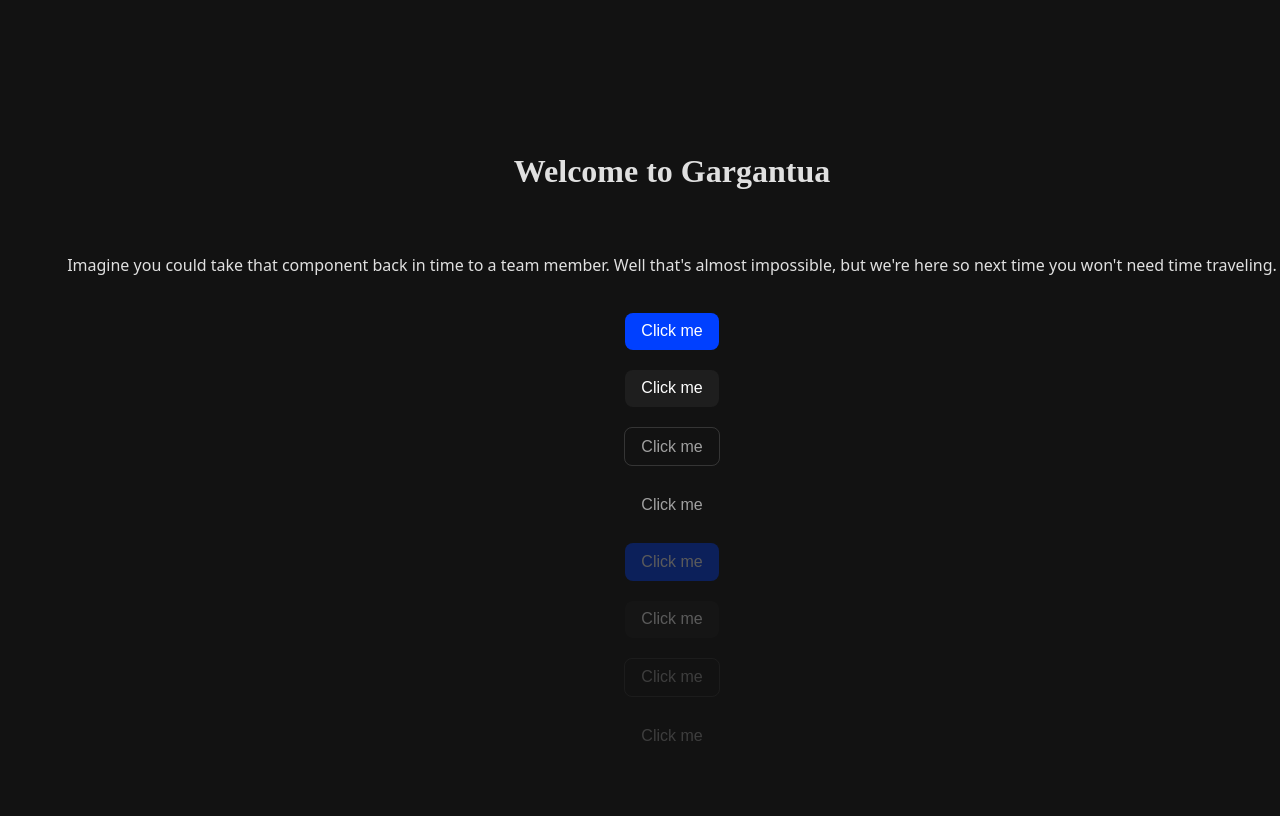
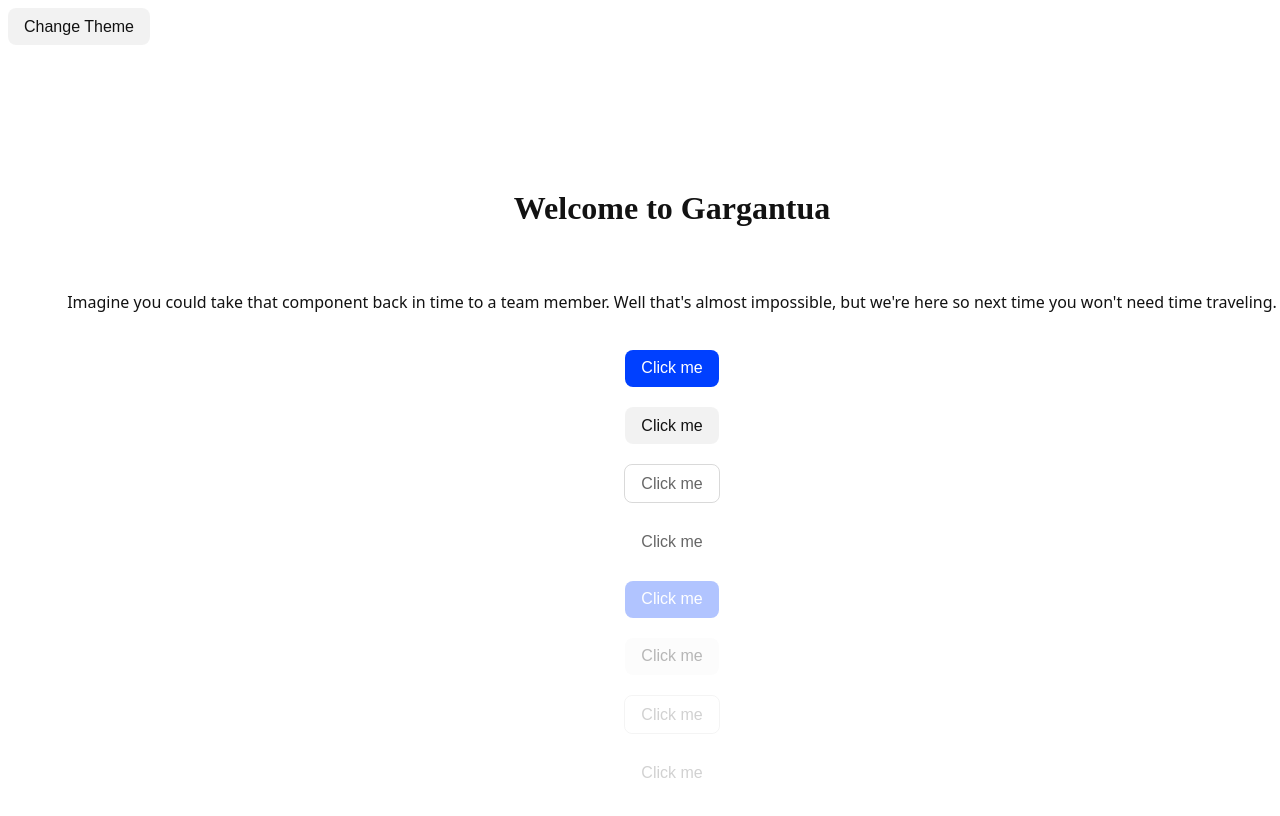
Before and after one commit to EmilianoCicero/Gargantua, a React (Vite) app: page / in a window 1280 px wide. Shown: the top 816 px of the page. Built offline with nearby package versions, Linux system fonts and the light colour scheme.

Commit message:
added dark theme

```diff
--- a/src/App.jsx
+++ b/src/App.jsx
@@ -1,14 +1,28 @@
-import React from 'react';
+import React, { useState, useEffect } from 'react';
 import Button from './components/Button';
+import Container from './layouts/Container';
 import './styles/tokens.css';
 
-import Container from './layouts/Container';
+function App() {
+  const [theme, setTheme] = useState('light');
 
-const App = () => {
+  useEffect(() => {
+    // Set the data-theme attribute on the HTML element directly
+    document.documentElement.setAttribute('data-theme', theme);
+  }, [theme]);
+
+  const toggleTheme = () => {
+    setTheme(prev => (prev === 'light' ? 'dark' : 'light'));
+  };
+
   return (
+    <>
+      <Button variant="secondary" onClick={toggleTheme}>Change Theme</Button>
       <Container>
         <h1>Welcome to Gargantua</h1>
-      <p>Imagine you could take that component back in time to a team member. Well that's almost impossible, but we're here so next time you won't need time traveling.</p>
+        <p>
+          Imagine you could take that component back in time to a team member. Well that's almost impossible, but we're here so next time you won't need time traveling.
+        </p>
         <Button variant="primary">Click me</Button>
         <Button variant="secondary">Click me</Button>
         <Button variant="tertiary">Click me</Button>
@@ -18,7 +32,8 @@ const App = () => {
         <Button variant="tertiary" disabled>Click me</Button>
         <Button variant="transparent" disabled>Click me</Button>
       </Container>
+    </>
   );
-};
+}
 
 export default App;
--- a/src/index.css
+++ b/src/index.css
@@ -4,8 +4,8 @@
   font-weight: 400;
 
   color-scheme: light dark;
-  color: rgba(255, 255, 255, 0.87);
-  background-color: #121212;
+  color: var(--color-text);
+  background-color: var(--color-mainbg);
 
   font-synthesis: none;
   text-rendering: optimizeLegibility;
--- a/src/styles/tokens.css
+++ b/src/styles/tokens.css
@@ -1,5 +1,4 @@
 :root {
-
     /* Primitives */
     --blue300: #0033CC;
     --blue400: #0039E5;
@@ -8,13 +7,17 @@
     --blue700: #3366FF;
 
     --white: #fff;
-    --transparent000: rgba(255, 255, 255, 0);
-    --transparent100:rgba(255, 255, 255, 0.05);
-    --transparent200: rgba(255, 255, 255, 0.1);
-    --transparent300: rgba(255, 255, 255, 0.15);
-    --transparent400: rgba(255,255,255, 0.6);
+    --black: #121212;
+
+    --transparent000: rgba(0, 0, 0, 0);
+    --transparent100:rgba(0, 0, 0, 0.05);
+    --transparent200: rgba(0, 0, 0, 0.1);
+    --transparent300: rgba(0, 0, 0, 0.15);
+    --transparent400: rgba(0,0,0, 0.6);
 
     /* Colors */
+    --color-mainbg: var(--white);
+    --color-text: var(--black);
 
     --color-primary: var(--blue500);
     --color-primary-hover: var(--blue600);
@@ -23,22 +26,18 @@
 
     --color-secondary: var(--transparent100);
     --color-secondary-hover: var(--transparent200);
-    --color-secondary-fg: var(--white);
-    --color-secondary-hover-fg: var(--white);
+    --color-secondary-fg: var(--black);
+    --color-secondary-hover-fg: var(--black);
 
     --color-tertiary: var(--transparent000);
     --color-tertiary-hover: var(--transparent100);
     --color-tertiary-fg: var(--transparent400);
-    --color-tertiary-hover-fg: var(--white);
+    --color-tertiary-hover-fg: var(--black);
 
     --color-transparent: var(--transparent000);
     --color-transparent-hover: var(--transparent100);
     --color-transparent-fg: var(--transparent400);
-    --color-transparent-hover-fg: var(--white);
-
-    --color-border: #e0e0e0;
-    --color-background: var(--white);
-    --color-text: #111111;
+    --color-transparent-hover-fg: var(--black);
 
     /* Border Radius */
     --radius-sm: 4px;
@@ -62,5 +61,35 @@
 
     /* Elevation */
     --elevation-primary-md: 0 8px 20px 4px rgba(0, 56, 224, 0.24);
+    --elevation-md: 0 8px 20px 4px rgba(0, 0, 0, 0.05);
+}
+
+[data-theme="dark"] { /* Dark Mode */
+    --transparent000: rgba(255, 255, 255, 0);
+    --transparent100:rgba(255, 255, 255, 0.05);
+    --transparent200: rgba(255, 255, 255, 0.1);
+    --transparent300: rgba(255, 255, 255, 0.15);
+    --transparent400: rgba(255,255,255, 0.6);
+
+    /* Colors */
+    --color-mainbg: #121212;
+    --color-text: var(--white);
+
+    --color-secondary: var(--transparent100);
+    --color-secondary-hover: var(--transparent200);
+    --color-secondary-fg: var(--white);
+    --color-secondary-hover-fg: var(--white);
+
+    --color-tertiary: var(--transparent000);
+    --color-tertiary-hover: var(--transparent100);
+    --color-tertiary-fg: var(--transparent400);
+    --color-tertiary-hover-fg: var(--white);
+
+    --color-transparent: var(--transparent000);
+    --color-transparent-hover: var(--transparent100);
+    --color-transparent-fg: var(--transparent400);
+    --color-transparent-hover-fg: var(--white);
+
+    /* Elevation */
     --elevation-md: 0 8px 20px 4px rgba(255, 255, 255, 0.05);
   }
```
Lines whose indentation alone changed are shown as unchanged.
